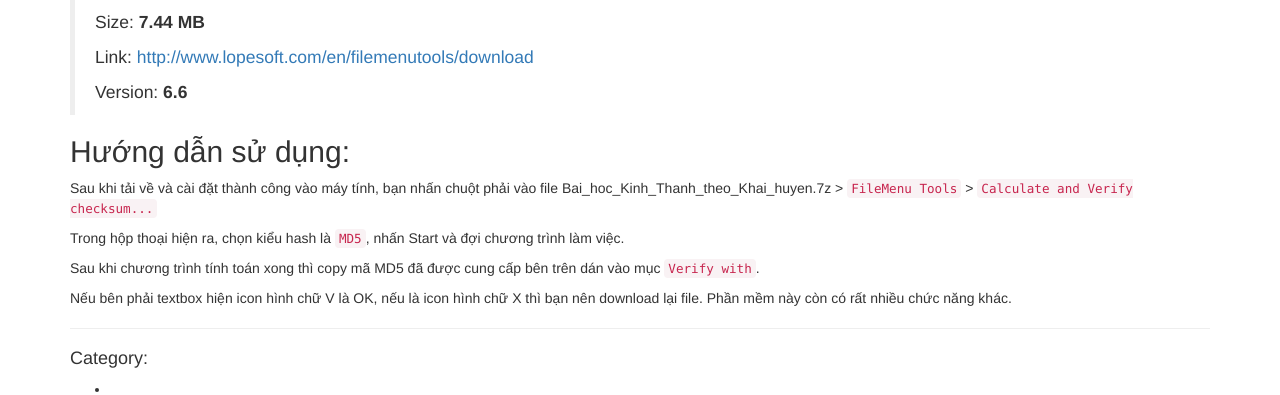
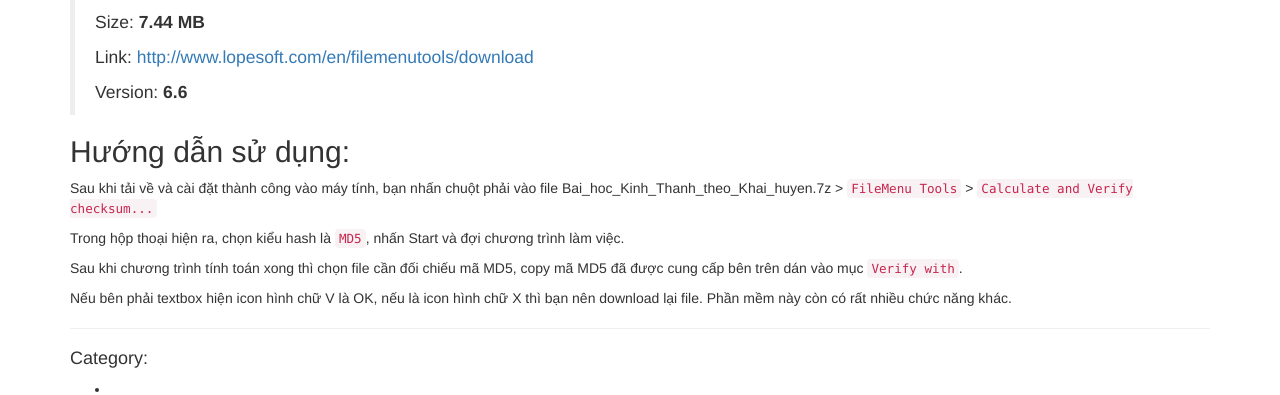
Before and after one commit to ansidev/ansidev.github.io, a Jekyll site: the page built from _posts/2015-01-04-loat-bai-hoc-audio-sach-khai-huyen.md, in a window 1280 px wide and 900 px high, scrolled down 1619 px, cut to the strip 0-395 px from the top of the window. Built offline with Jekyll 4.4.1, drawn with Linux system fonts in a browser that asks for light colours; nearby versions of some CDN libraries; comment, search, counter and statistics services are not loaded.

Commit message:
Update post

```diff
--- a/_posts/2015-01-04-loat-bai-hoc-audio-sach-khai-huyen.md
+++ b/_posts/2015-01-04-loat-bai-hoc-audio-sach-khai-huyen.md
@@ -82,7 +82,7 @@ Hướng dẫn sử dụng:
 
   Trong hộp thoại hiện ra, chọn kiểu hash là `MD5`, nhấn Start và đợi chương trình làm việc.
 
-  Sau khi chương trình tính toán xong thì copy mã MD5 đã được cung cấp bên trên dán vào mục `Verify with`.
+  Sau khi chương trình tính toán xong thì chọn file cần đối chiếu mã MD5, copy mã MD5 đã được cung cấp bên trên dán vào mục `Verify with`.
 
   Nếu bên phải textbox hiện icon hình chữ V là OK, nếu là icon hình chữ X thì bạn nên download lại file.
   Phần mềm này còn có rất nhiều chức năng khác.
```
